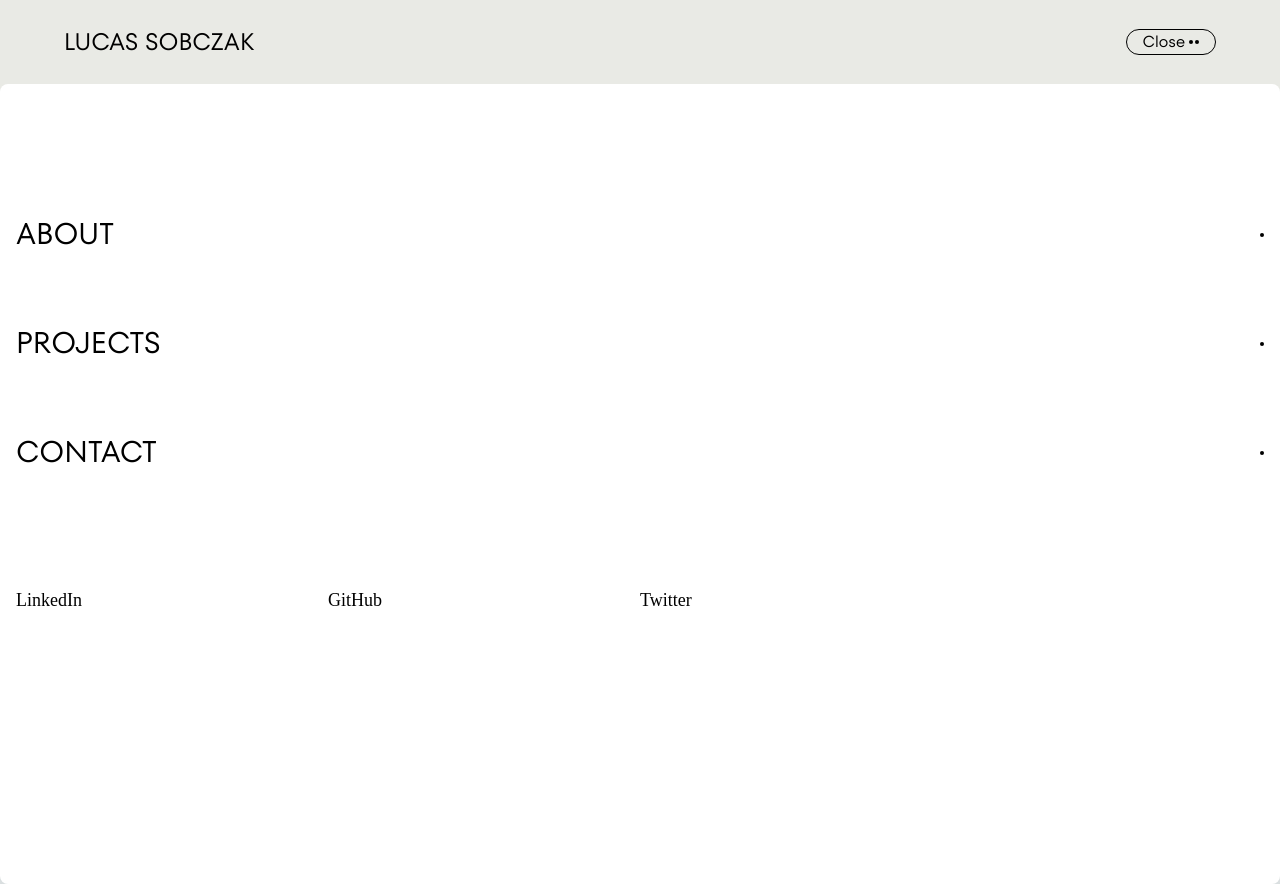
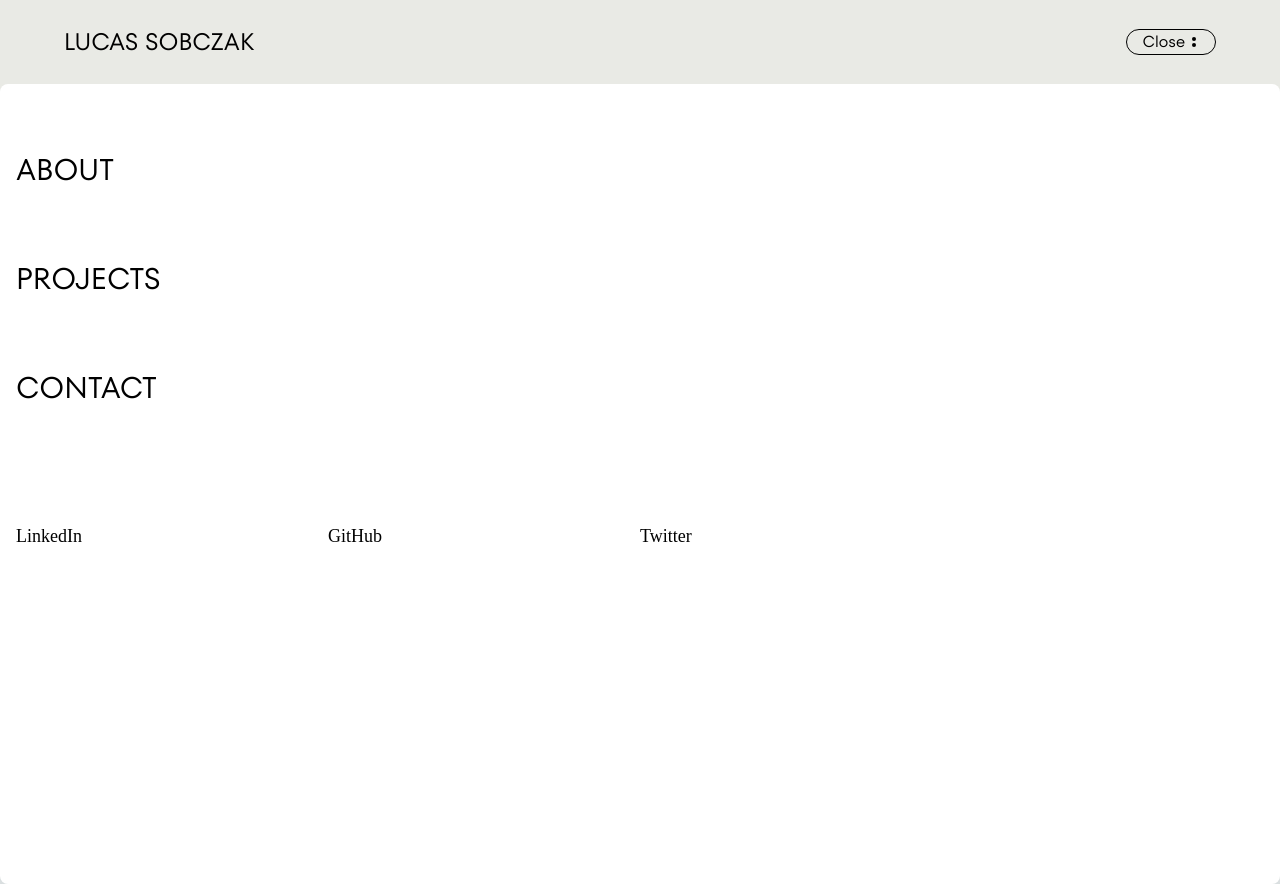
Before and after one commit to SobczakL/landing-page, a Next.js app: page / in a window 1280 px wide. Both pictures are taken after a click on the element "Menu". Built offline with nearby package versions, Linux system fonts and the light colour scheme.

Commit message:
removed footer, moved navigation for icon, fixed 'menu' to 'close' toggling on menu open

```diff
--- a/src/components/Icon.tsx
+++ b/src/components/Icon.tsx
@@ -1,12 +1,23 @@
 import { useEffect, useState } from "react";
+import { useRouter } from 'next/router'
 
-type IconProps = {
-    currentPage: string;
-}
+export default function Icon() {
 
-export default function Icon({ currentPage }: IconProps) {
+    const router = useRouter()
 
     const [iconPosition, setIconPosition] = useState({ top: '0%', right: '0%', transition: 'none' });
+    const [currentPage, setCurrentPage] = useState(router.pathname)
+
+    useEffect(() => {
+        const handleRouteChangeStart = (url: string) => {
+            setCurrentPage(url)
+        };
+        router.events.on('routeChangeStart', handleRouteChangeStart)
+
+        return () => {
+            router.events.off('routeChangeStart', handleRouteChangeStart)
+        }
+    }, [router]);
 
     useEffect(() => {
         switch (currentPage) {
@@ -22,6 +33,7 @@ export default function Icon({ currentPage }: IconProps) {
                 break;
         }
     }, [currentPage]); return (
+
         <div
             style={iconPosition}
             className="absolute right-0 px-4 md:px-8 lg:px-12 py-4 md:py-8 lg:py-12 z-10" >
--- a/src/components/layout/footer/Footer.tsx
+++ /dev/null
@@ -1,52 +0,0 @@
-import { useEffect, useState } from 'react';
-import BottomNav from "../../nav/BottomNav";
-import { NavItems } from "@/types/types";
-import { useRouter } from 'next/router';
-
-const pageNavigation: NavItems[] = [
-    {
-        title: 'About',
-        link: '/views/about'
-    },
-    {
-        title: 'Projects',
-        link: '/views/projects'
-    },
-    {
-        title: 'Contact',
-        link: '/views/contact'
-    },
-];
-
-type FooterProps = {
-    onNavigation: (loading: boolean) => void;
-}
-
-export default function Footer({ onNavigation }: FooterProps) {
-    const router = useRouter();
-    const [isVisible, setIsVisible] = useState(true);
-
-    useEffect(() => {
-        let lastScrollTop = 0;
-        window.addEventListener("scroll", () => {
-            const currentScrollTop = window.pageYOffset || document.documentElement.scrollTop;
-            if (currentScrollTop > lastScrollTop) {
-                setIsVisible(false);
-            } else {
-                setIsVisible(true);
-            }
-            lastScrollTop = currentScrollTop <= 0 ? 0 : currentScrollTop;
-        }, false);
-    }, []);
-
-    const handleNavigation = (url: string) => {
-        onNavigation(true);
-        router.push(url);
-    };
-
-    return (
-        <footer className={`flex justify-center w-full mb-8 fixed text-black bottom-0 inset-x-0 transition-transform duration-500 ${isVisible ? 'translate-y-0' : 'translate-y-full mb-0'}`}>
-            <BottomNav navItems={pageNavigation} onNavigation={handleNavigation} />
-        </footer>
-    );
-}
--- a/src/components/layout/header/Header.tsx
+++ b/src/components/layout/header/Header.tsx
@@ -1,9 +1,9 @@
-'use client'
 import { useRouter } from 'next/router';
 import { NavItems } from "@/types/types";
 import Link from "next/link";
 import { useEffect, useState } from "react";
 import SocialLinks from '@/components/SocialLinks';
+
 type NavProps = {
     pageNavigation: NavItems[];
     onNavigation: (url: string) => void;
@@ -29,17 +29,15 @@ const pageNavigation: NavItems[] = [
 ]
 
 const menuItems = {
-    Menu: "hidden",
-    Close: "block"
+    Menu: { display: "hidden", text: "Menu" },
+    Close: { display: "block", text: "Close" }
 }
 
 export default function Header() {
-
     const router = useRouter();
-
     const [currentURL, setCurrentURL] = useState('');
-    const [menuSelect, setMenuSelect] = useState("Menu");
-    const [menuDisplay, setMenuDisplay] = useState("hidden");
+    const [menuState, setMenuState] = useState(menuItems.Menu);
+    const [hoveredLink, setHoveredLink] = useState('');
 
     useEffect(() => {
         setCurrentURL(router.asPath);
@@ -57,57 +55,49 @@ export default function Header() {
 
     const handleNavigation = (url: string) => {
         router.push(url);
-        setMenuDisplay("hidden")
+        setMenuState(menuItems.Menu);
     };
 
     const handleMenuSelection = () => {
-        // Change menu button text
-        if (menuSelect == "Menu") {
-            setMenuSelect("Close")
-        }
-        else {
-            setMenuSelect("Menu")
-        }
+        setMenuState(prevState => prevState === menuItems.Menu ? menuItems.Close : menuItems.Menu);
+    };
 
-        // Switch menu display
-        if (menuDisplay == "hidden") {
-            setMenuDisplay("block")
-        }
-        else {
-            setMenuDisplay("hidden")
-        }
-
-    }
     return (
         <header>
             <section className='flex justify-between items-center text-black bg-g1 px-4 md:px-10 lg:px-16'>
                 <Link
                     className="font-sans text-labelSm md:text-labelMd lg:text-labelLg py-6"
                     href={pageNavigation[0].link}
+                    onClick={() => handleNavigation(pageNavigation[0].link)}
                 >
                     {pageNavigation[0].title}
                 </Link>
-                <div className="flex items-center gap-1 rounded-full border border-black px-4 py-0.25 w-fit h-fit"
-                    onClick={() => handleMenuSelection()}
+                <div
+                    className="flex items-center gap-1 rounded-full border border-black px-4 py-0.25 w-fit h-fit"
+                    onClick={handleMenuSelection}
                 >
                     <p>
-                        {menuSelect}
+                        {menuState.text}
                     </p>
-                    <div className="flex gap-0.5">
+                    <div
+                        className="flex gap-0.5"
+                        style={{
+                            transform: menuState === menuItems.Close ? 'rotate(90deg)' : 'rotate(0)',
+                            transition: "transform 0.5s ease"
+                        }}
+                    >
                         <div className="w-1 h-1 bg-black rounded-full" />
                         <div className="w-1 h-1 bg-black rounded-full" />
                     </div>
                 </div>
             </section>
-            <div className={`absolute ${menuDisplay} z-20 bg-white text-black text-menuSm flex flex-col rounded-lg w-full h-full px-4 py-16 gap-16`}>
-                {pageNavigation.map((item, index) => (
-
+            <div className={`absolute ${menuState.display} z-20 bg-white text-black text-menuSm flex flex-col rounded-lg w-full h-full px-4 py-16 gap-16`}>
+                {pageNavigation.slice(1).map((item, index) => (
                     <div
                         key={index}
-                        className='flex flex-col justify-between items-center gap-12'
-                    >
-                        {index !== 0 && (
-                            <div className='flex justify-between items-center w-full'
+                        className='flex justify-between items-center w-full'
+                        onMouseEnter={() => setHoveredLink(item.link)}
+                        onMouseLeave={() => setHoveredLink('')}
                     >
                         <p
                             className=''
@@ -115,8 +105,8 @@ export default function Header() {
                         >
                             {item.title}
                         </p>
+                        {hoveredLink === item.link && (
                             <div className="w-1 h-1 bg-black rounded-full" />
-                            </div>
                         )}
                     </div>
                 ))}
--- a/src/components/nav/BottomNav.tsx
+++ /dev/null
@@ -1,30 +0,0 @@
-'use client'
-import { useRouter } from 'next/navigation';
-import { NavItems } from '@/types/types';
-type BottomNavProps = {
-    navItems: NavItems[];
-    onNavigation: (url: string) => void;
-}
-
-export default function BottomNav({ navItems, onNavigation }: BottomNavProps) {
-    const router = useRouter();
-
-    const handleNavigation = (url: string) => {
-        router.push(url);
-    };
-
-    return (
-        <div className="flex justify-center gap-8 bg-g4 rounded-full max-w-96 px-6 py-2">
-            {navItems.map((item, index) => (
-                <button
-                    className='font-serif text-labelSm md:text-labelMd'
-                    type="button"
-                    key={index}
-                    onClick={() => handleNavigation(item.link)}
-                >
-                    {item.title}
-                </button>
-            ))}
-        </div>
-    );
-}
--- a/src/pages/_app.tsx
+++ b/src/pages/_app.tsx
@@ -1,4 +1,3 @@
-import Footer from '@/components/layout/footer/Footer'
 import Header from '@/components/layout/header/Header'
 import './globals.css'
 import type { AppProps } from 'next/app'
@@ -8,35 +7,14 @@ import { useEffect, useState } from 'react'
 
 export default function MyApp({ Component, pageProps }: AppProps) {
 
-    const router = useRouter()
-    const [currentPage, setCurrentPage] = useState(router.pathname)
-    const [isLoading, setIsLoading] = useState(false)
-
-    const handleNavigation = (loading: boolean) => {
-        setIsLoading(loading);
-    };
-
-    useEffect(() => {
-        const handleRouteChangeStart = (url: string) => {
-            setCurrentPage(url)
-        };
-        router.events.on('routeChangeStart', handleRouteChangeStart)
-
-        return () => {
-            router.events.off('routeChangeStart', handleRouteChangeStart)
-        }
-    }, [router]);
-
     return (
         <div className='relative flex flex-col h-screen'>
             <Header />
             <div className='h-full relative bg-current'>
                 <Icon
-                    currentPage={currentPage}
                 />
                 <Component {...pageProps} />
             </div>
-            <Footer onNavigation={handleNavigation} />
         </div>
     )
 }
```
Lines whose indentation alone changed are shown as unchanged.
